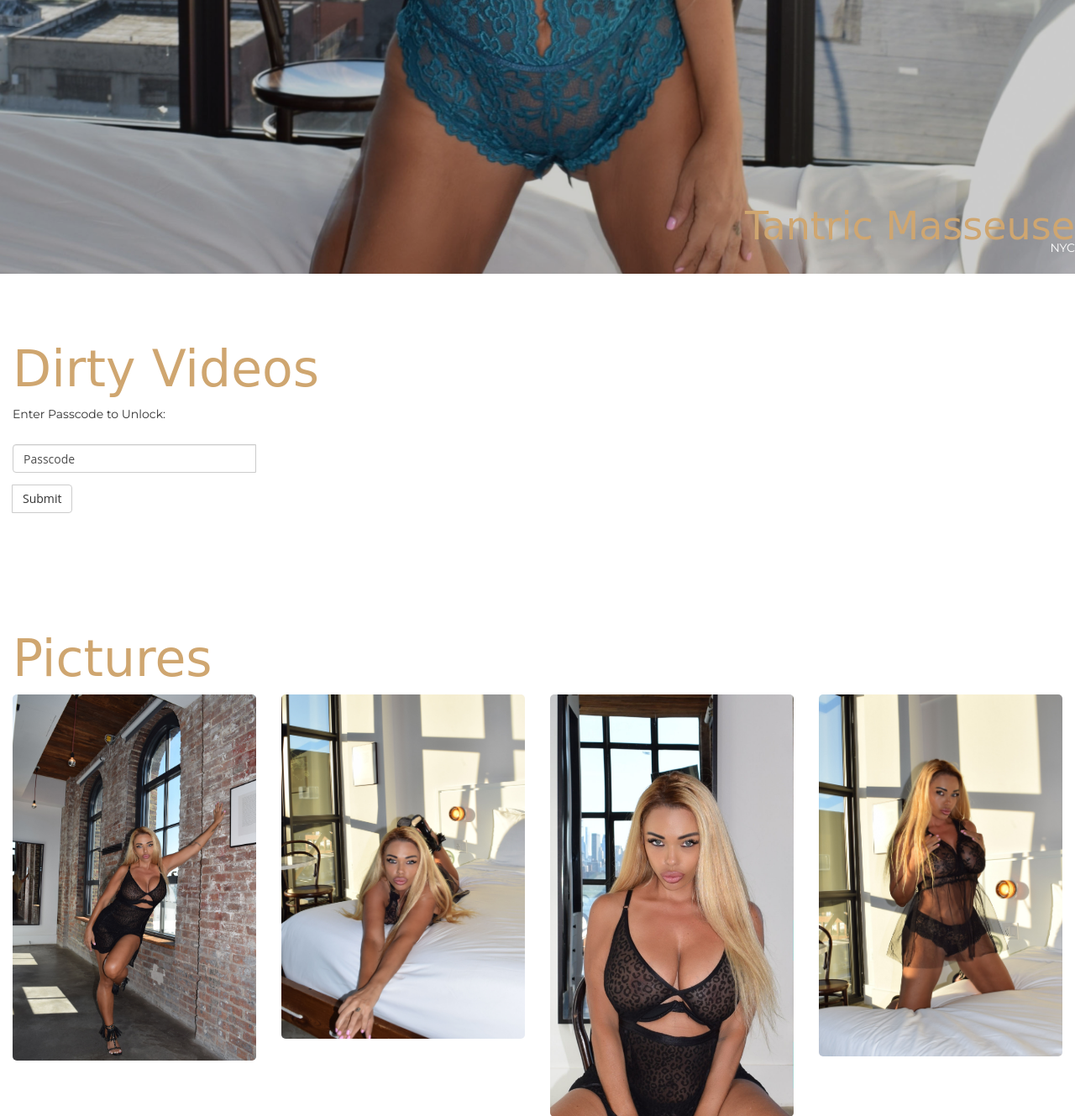
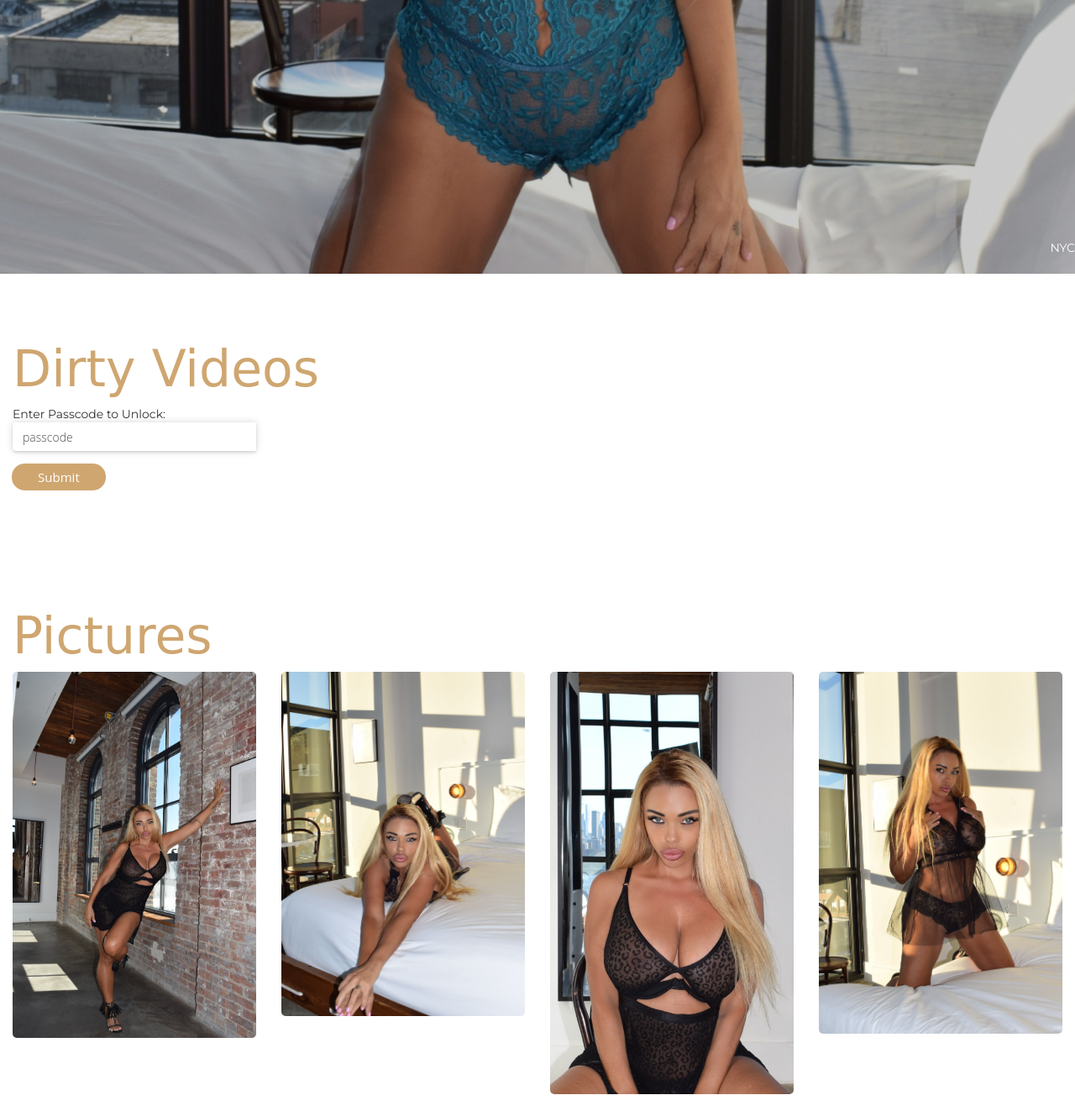
Before and after one commit to luxedesign/pics, a PHP site: page /index.html in a window 1280 px wide. Shown: the part 1474-2803 px from the top of the page at 84% size. Run offline with PHP 8.4, Linux system fonts and the light colour scheme; some libraries are stand-ins or nearby versions; some web fonts are replaced.

Commit message:
working on site but not locally

```diff
--- a/index.html
+++ b/index.html
@@ -82,10 +82,10 @@
 			<div class="collapse navbar-collapse">
 				<ul class="nav navbar-nav navbar-right js-nav">
 
-					<li id="dirty"><a href="#dirty">Dirty Videos</a></li>
-					<li id="pics"><a href="#gallery">Pictures</a></li>
-					<li id="stats"><a href="#dirty">Donation</a></li>
-					<li id="footer"><a href="#gallery">Contact</a></li>
+					<li id="thing"><a href="#dirty">Dirty Videos</a></li>
+					<li id="thing"><a href="#gallery">Pictures</a></li>
+					<li id="thing"><a href="#stats">Donation</a></li>
+					<li id="thing"><a href="#foot">Contact</a></li>
 
 					<li><a href="https://www.instagram.com/kissjessa" target="_blank" style="background-color: transparent !important;">
 					   <i class="fa fa-instagram" aria-hidden="true"></i>
@@ -110,7 +110,7 @@
 		<div class="row">
 			<div class="col-md-12">
 				<div class="welcome text-right">
-					<h1 style="font-size:46px;">Tantric Masseuse</h1>
+					<h1 style="font-size:46px;"></h1>
 					<p>NYC</p>
 				</div>
 			</div>
@@ -132,9 +132,9 @@
 			<!-- Password Input Block -->
 			<div id="password-block" class="col-xs-3">
 				<div>
-					<label for="pass-input"><p>Enter Passcode to Unlock:</p></label>
+					<label for="pass-input"><p style="margin-bottom:-10px">Enter Passcode to Unlock:</p></label>
 					<div class="input-group">
-						<input type="password" id="pass-input" class="form-control" placeholder="Passcode" style="color:black !important">
+						<input type="password" id="pass-input" class="form-control" placeholder="passcode" style="color:black !important">
 						<span class="input-group-btn">
 							<button style="margin-top:1em !important" class="btn btn-default" type="button" onclick="unlockVideos()">Submit</button>
 						</span>
@@ -339,7 +339,7 @@
 																	</section>
 
 
-							<footer id="footer" class="content-area">
+							<footer id="foot" class="content-area">
 										<div class="container-fluid">
 
 
--- a/scss/styles.css
+++ b/scss/styles.css
@@ -10,6 +10,36 @@
     padding-bottom: 100% !important;
     margin-bottom: 2em !important;
     min-height: 650px !important;
+}
+
+
+#dirty button.btn{
+
+    color: white;
+    width: auto;
+    border-color:#cfa670;
+    padding: .3em 2em;
+    border-radius: 1.5rem !important;
+    font-size: 15px;
+    background:#cfa670;
+
+    font-weight: 500;
+
+}
+
+#dirty input{
+      box-shadow: 0px 2px 3px rgba(0, 0, 0, 0.1), 0px 0px 10px 0px rgba(0, 0, 0, 0.15);
+      border:none
+}
+
+#dirty ::placeholder{
+  font-weight:100 !important;
+  font-size:14px !important
+}
+
+.nav #foot{
+  background: none;
+  padding:unset !important
 }
 
 p,
```
